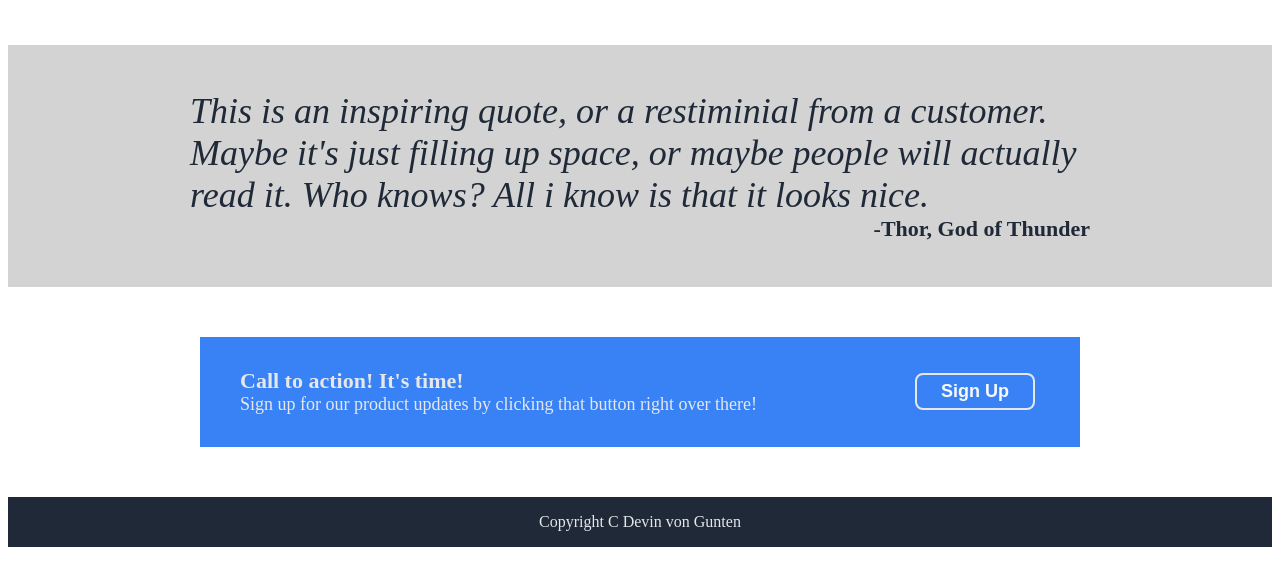
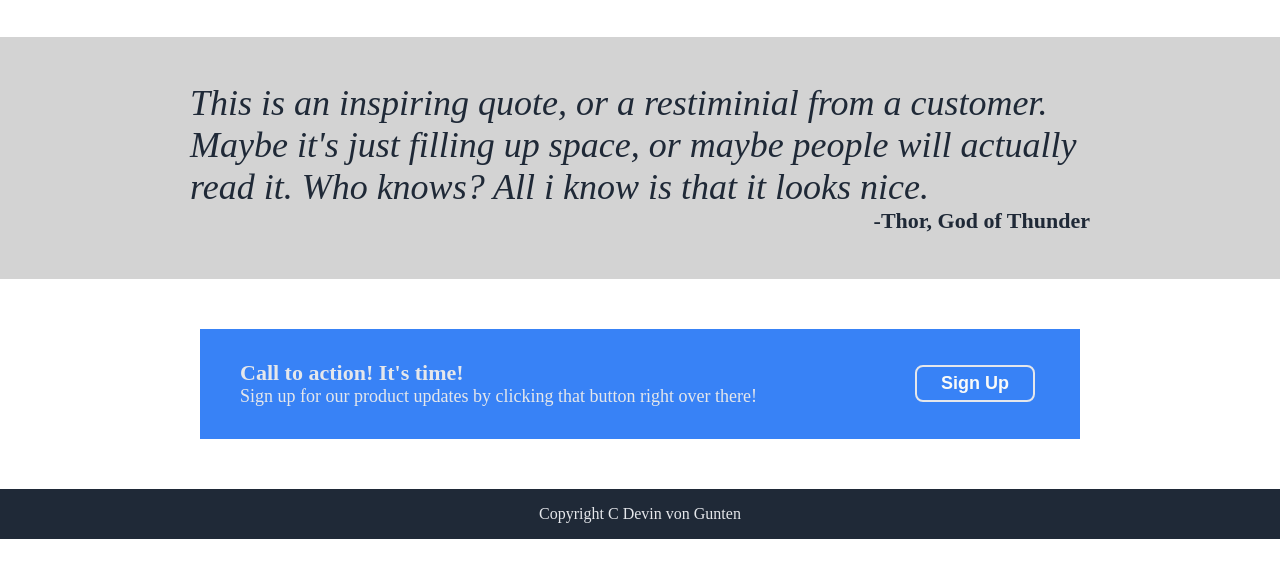
Before and after one commit to Dgunten/odin-landing-page, a plain HTML site: page index.html in a window 1280 px wide. Shown: the part 790-1376 px from the top of the page. Drawn offline with Linux system fonts and the light colour scheme.

Commit message:
Fix top of page padding above nav     modified:   style.css

```diff
--- a/style.css
+++ b/style.css
@@ -2,6 +2,8 @@ body {
 
     display: flex;
     flex-direction: column;
+    margin: 0;
+    padding: 0;
 }
 
 .nav {
@@ -103,8 +105,7 @@ margin-top: 5px;
 .footer {
 
 display: flex;
-align-self: center;
-justify-content: space-around;
+justify-content: center;
 background-color: #1f2937;
 color: #E5E7EB;
 }
```
